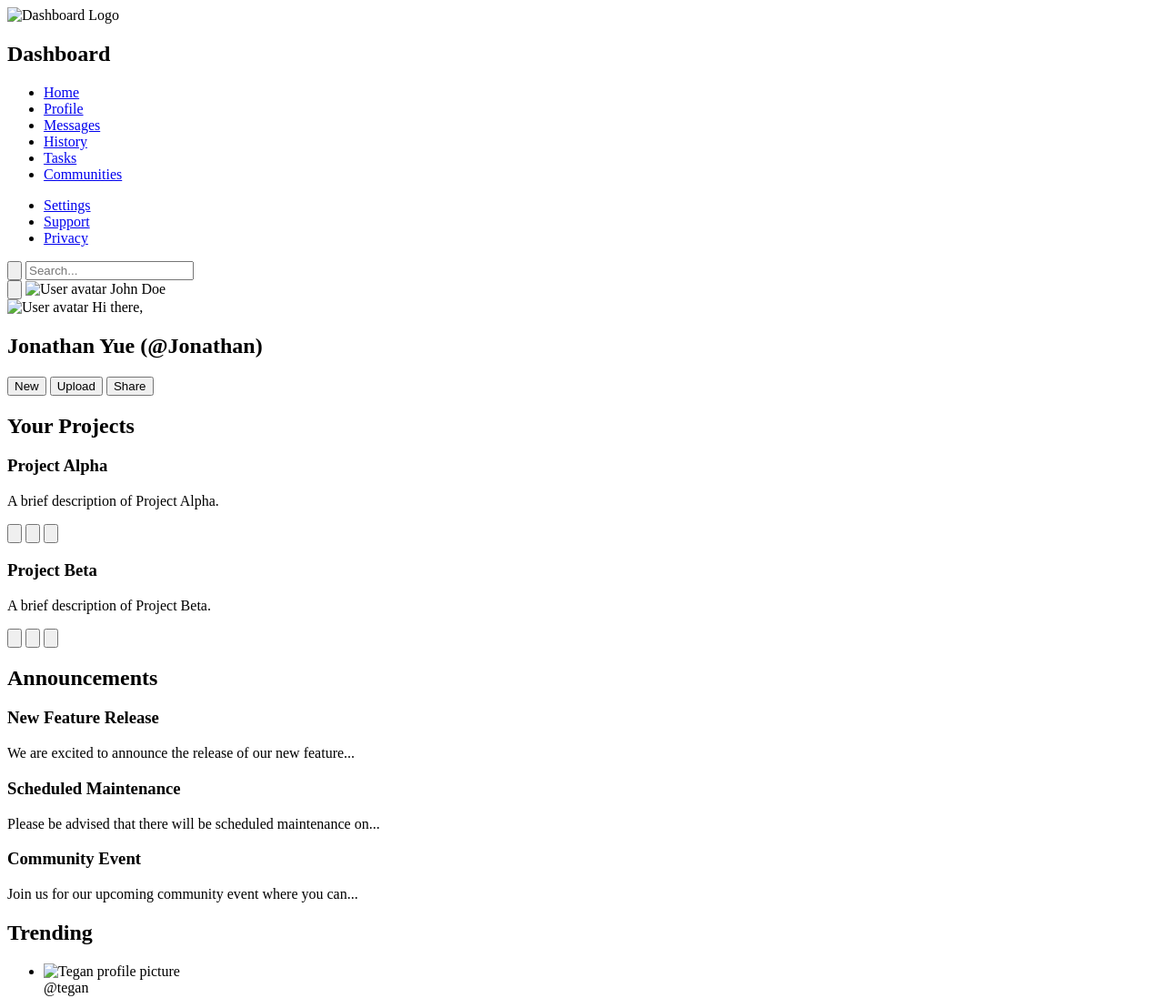
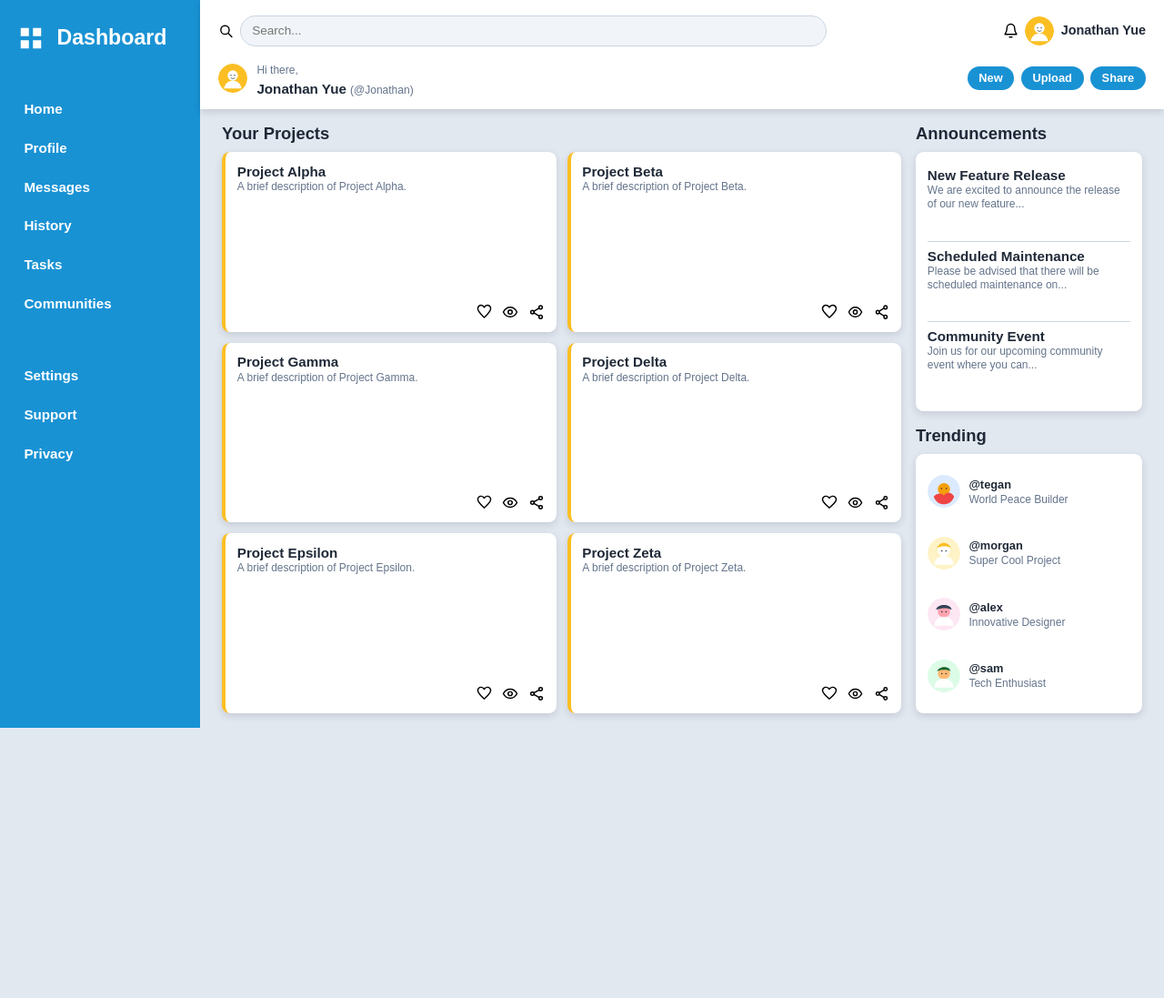
Before and after one commit to YueKnowWho/admin_dashboard, a plain HTML site: page index.html in a window 1280 px wide. Shown: the top 1097 px of the page at 91% size. After the commit the page ends 800 px from the top, so only its background shows below. Drawn offline with Linux system fonts and the light colour scheme.

Commit message:
finish dashboard styling

```diff
--- a/css/styles.css
+++ b/css/styles.css
@@ -0,0 +1,434 @@
+:root {
+    --color-sidebar: #1992d4;
+    --color-sidebar-dark: #147bb3;
+    --color-page: #e2e8f0;
+    --color-surface: #ffffff;
+    --color-text: #1f2937;
+    --color-muted: #64748b;
+    --color-border: #cbd5e1;
+    --color-accent: #fbbf24;
+    --shadow-card: 0 3px 8px rgb(15 23 42 / 14%);
+    --font-body: Arial, Helvetica, sans-serif;
+}
+
+* {
+    box-sizing: border-box;
+}
+
+html,
+body {
+    height: 100%;
+    margin: 0;
+}
+
+body {
+    display: grid;
+    grid-template-columns: 220px minmax(0, 1fr);
+    grid-template-rows: 120px minmax(0, 1fr);
+    min-height: 100vh;
+    overflow: hidden;
+    background: var(--color-page);
+    color: var(--color-text);
+    font-family: var(--font-body);
+    font-size: 16px;
+    line-height: 1.4;
+}
+
+h1,
+h2,
+h3,
+p {
+    margin: 0;
+}
+
+button,
+input {
+    font: inherit;
+}
+
+img {
+    display: block;
+    max-width: 100%;
+}
+
+.sidebar {
+    grid-column: 1;
+    grid-row: 1 / 3;
+    min-width: 0;
+    min-height: 0;
+    padding: 1.5rem 1rem;
+    overflow: hidden;
+    background: var(--color-sidebar);
+    color: #ffffff;
+}
+
+.sidebar-header {
+    display: flex;
+    align-items: center;
+    gap: 0.65rem;
+    margin-bottom: 2.5rem;
+}
+
+.sidebar-logo {
+    width: 2.25rem;
+    height: 2.25rem;
+    object-fit: contain;
+}
+
+.sidebar-title {
+    font-size: 1.45rem;
+    line-height: 1.1;
+}
+
+.sidebar-nav ul {
+    display: grid;
+    gap: 0.25rem;
+    margin: 0;
+    padding: 0;
+    list-style: none;
+}
+
+.nav-secondary {
+    margin-top: 2.5rem !important;
+}
+
+.sidebar-nav a {
+    display: block;
+    padding: 0.55rem 0.65rem;
+    border-radius: 0.4rem;
+    color: inherit;
+    font-size: 0.95rem;
+    font-weight: 700;
+    text-decoration: none;
+}
+
+.sidebar-nav a:hover,
+.sidebar-nav a:focus-visible {
+    background: var(--color-sidebar-dark);
+}
+
+.top-bar {
+    grid-column: 2;
+    grid-row: 1;
+    display: grid;
+    grid-template-columns: minmax(0, 2fr) minmax(180px, 1fr);
+    grid-template-rows: repeat(2, minmax(0, 1fr));
+    gap: 0.25rem 1rem;
+    min-width: 0;
+    min-height: 0;
+    padding: 0.6rem 1.25rem;
+    background: var(--color-surface);
+    box-shadow: var(--shadow-card);
+    z-index: 1;
+}
+
+.search-form {
+    display: flex;
+    align-items: center;
+    gap: 0.45rem;
+    min-width: 0;
+}
+
+.search-form input {
+    width: 100%;
+    min-width: 0;
+    padding: 0.4rem 0.75rem;
+    border: 1px solid var(--color-border);
+    border-radius: 999px;
+    outline: none;
+    background: #f1f5f9;
+    color: var(--color-text);
+    font-size: 0.85rem;
+}
+
+.search-form input:focus {
+    border-color: var(--color-sidebar);
+    box-shadow: 0 0 0 2px rgb(25 146 212 / 20%);
+}
+
+.user-profile,
+.user-greeting,
+.user-actions {
+    display: flex;
+    align-items: center;
+    min-width: 0;
+}
+
+.user-profile {
+    justify-content: flex-end;
+    gap: 0.45rem;
+}
+
+.user-greeting {
+    display: grid;
+    grid-template-columns: auto minmax(0, 1fr);
+    grid-template-rows: auto auto;
+    column-gap: 0.65rem;
+    align-items: center;
+}
+
+.user-greeting .user-avatar {
+    grid-column: 1;
+    grid-row: 1 / 3;
+}
+
+.user-greeting .greeting-subtext {
+    grid-column: 2;
+    grid-row: 1;
+    align-self: end;
+    color: var(--color-muted);
+    font-size: 0.75rem;
+}
+
+.user-greeting .user-name {
+    grid-column: 2;
+    grid-row: 2;
+    margin: 0;
+    font-size: 0.95rem;
+}
+
+.user-name {
+    overflow-wrap: anywhere;
+    font-size: 0.9rem;
+    font-weight: 700;
+    line-height: 1.2;
+}
+
+.username {
+    color: var(--color-muted);
+    font-size: 0.75rem;
+    font-weight: 400;
+}
+
+.user-avatar {
+    width: 2rem;
+    height: 2rem;
+    flex: 0 0 auto;
+    border-radius: 50%;
+    object-fit: cover;
+}
+
+.notification-icon,
+.search-icon {
+    width: 1.1rem;
+    height: 1.1rem;
+}
+
+.user-actions {
+    justify-content: flex-end;
+    gap: 0.45rem;
+}
+
+.button {
+    padding: 0.4rem 0.8rem;
+    border: 0;
+    border-radius: 999px;
+    cursor: pointer;
+    font-size: 0.8rem;
+    font-weight: 700;
+    line-height: 1;
+}
+
+.button--primary {
+    background: var(--color-sidebar);
+    color: #ffffff;
+}
+
+.button--primary:hover,
+.button--primary:focus-visible {
+    background: var(--color-sidebar-dark);
+}
+
+.notification-button,
+.search-form button,
+.project-buttons button {
+    appearance: none;
+    padding: 0;
+    border: 0;
+    background: transparent;
+    cursor: pointer;
+}
+
+.notification-button:focus-visible,
+.search-form button:focus-visible,
+.project-buttons button:focus-visible {
+    outline: 2px solid currentColor;
+    outline-offset: 3px;
+}
+
+.dashboard-content {
+    grid-column: 2;
+    grid-row: 2;
+    display: grid;
+    grid-template-columns: minmax(0, 3fr) minmax(180px, 1fr);
+    grid-template-rows: repeat(2, minmax(0, 1fr));
+    gap: 1rem;
+    min-width: 0;
+    min-height: 0;
+    padding: 1rem 1.5rem;
+    overflow: hidden;
+}
+
+.section-title {
+    margin-bottom: 0.55rem;
+    font-size: 1.15rem;
+    line-height: 1.2;
+}
+
+.projects {
+    grid-column: 1;
+    grid-row: 1 / 3;
+    display: grid;
+    grid-template-rows: auto minmax(0, 1fr);
+    min-width: 0;
+    min-height: 0;
+}
+
+.project-grid {
+    display: grid;
+    grid-template-columns: repeat(2, minmax(0, 1fr));
+    grid-template-rows: repeat(3, minmax(0, 1fr));
+    gap: 0.75rem;
+    min-width: 0;
+    min-height: 0;
+}
+
+.project-card,
+.announcement-card,
+.trending-card {
+    min-width: 0;
+    min-height: 0;
+    border-radius: 0.55rem;
+    background: var(--color-surface);
+    box-shadow: var(--shadow-card);
+}
+
+.project-card {
+    display: flex;
+    flex-direction: column;
+    padding: 0.8rem;
+    overflow: hidden;
+    border-left: 0.3rem solid var(--color-accent);
+}
+
+.project-title,
+.announcement-title {
+    font-size: 0.95rem;
+    line-height: 1.2;
+}
+
+.project-description,
+.announcement-description,
+.user-tagline {
+    color: var(--color-muted);
+    font-size: 0.75rem;
+    line-height: 1.25;
+    overflow-wrap: anywhere;
+}
+
+.project-buttons {
+    display: flex;
+    justify-content: flex-end;
+    gap: 0.7rem;
+    margin-top: auto;
+    padding-top: 0.5rem;
+}
+
+.project-buttons img {
+    width: 1.1rem;
+    height: 1.1rem;
+}
+
+.announcements,
+.trending {
+    display: grid;
+    grid-template-rows: auto minmax(0, 1fr);
+    min-width: 0;
+    min-height: 0;
+}
+
+.announcements {
+    grid-column: 2;
+    grid-row: 1;
+}
+
+.announcement-card {
+    display: grid;
+    grid-template-rows: repeat(3, minmax(0, 1fr));
+    padding: 0.65rem 0.8rem;
+    overflow: hidden;
+}
+
+.announcement {
+    min-height: 0;
+    padding: 0.4rem 0;
+    overflow: hidden;
+}
+
+.announcement + .announcement {
+    border-top: 1px solid var(--color-border);
+}
+
+.announcement-description {
+    display: -webkit-box;
+    overflow: hidden;
+    -webkit-box-orient: vertical;
+    -webkit-line-clamp: 2;
+}
+
+.trending {
+    grid-column: 2;
+    grid-row: 2;
+}
+
+.trending-card {
+    padding: 0.65rem 0.8rem;
+    overflow: hidden;
+}
+
+.trending-list {
+    display: grid;
+    grid-template-rows: repeat(4, minmax(0, 1fr));
+    gap: 0.35rem;
+    height: 100%;
+    margin: 0;
+    padding: 0;
+    list-style: none;
+}
+
+.trending-item {
+    display: flex;
+    align-items: center;
+    gap: 0.6rem;
+    min-width: 0;
+}
+
+.trending-avatar {
+    width: 2.25rem;
+    height: 2.25rem;
+    flex: 0 0 auto;
+    border-radius: 50%;
+    object-fit: cover;
+}
+
+.trending-info {
+    min-width: 0;
+}
+
+.user-handle {
+    display: block;
+    font-size: 0.8rem;
+    font-weight: 700;
+}
+
+@media (max-width: 800px) {
+    .top-bar,
+    .dashboard-content {
+        padding-inline: 1rem;
+    }
+
+    .dashboard-content {
+        grid-template-columns: minmax(0, 1fr) minmax(150px, 0.8fr);
+        gap: 0.75rem;
+    }
+}
--- a/index.html
+++ b/index.html
@@ -34,15 +34,10 @@
         </ul>
       </nav>
     </aside>
-    <div class="main-content">
     <header class="top-bar">
       <form action="/search" method="GET" class="search-form">
         <button type="submit" aria-label="Submit Search">
-            <img
-              src="assets/icons/search.svg"
-              alt=""
-              class="search-icon"
-            />
+          <img src="assets/icons/search.svg" alt="" class="search-icon" />
         </button>
         <input
           type="search"
@@ -64,15 +59,15 @@
           />
         </button>
         <img
-            src="assets/avatars/user-avatar.png"
+          src="assets/avatars/user-avatar.svg"
           alt="User avatar"
           class="user-avatar"
         />
-          <span class="user-name">John Doe</span>
+        <span class="user-name">Jonathan Yue</span>
       </div>
       <div class="user-greeting">
         <img
-            src="assets/avatars/user-avatar.png"
+          src="assets/avatars/user-avatar.svg"
           alt="User avatar"
           class="user-avatar"
         />
@@ -90,6 +85,7 @@
     <main class="dashboard-content">
       <section class="projects" aria-labelledby="projects-heading">
         <h2 id="projects-heading" class="section-title">Your Projects</h2>
+        <div class="project-grid">
           <article class="project-card">
             <h3 class="project-title">Project Alpha</h3>
             <p class="project-description">
@@ -148,11 +144,126 @@
               </button>
             </div>
           </article>
+          <article class="project-card">
+            <h3 class="project-title">Project Gamma</h3>
+            <p class="project-description">
+              A brief description of Project Gamma.
+            </p>
+            <div class="project-buttons">
+              <button
+                type="button"
+                class="favorite-btn"
+                aria-label="Favorite Project Gamma"
+              >
+                <img src="assets/icons/favorite.svg" alt="" />
+              </button>
+              <button
+                type="button"
+                class="preview-btn"
+                aria-label="Preview Project Gamma"
+              >
+                <img src="assets/icons/preview.svg" alt="" />
+              </button>
+              <button
+                type="button"
+                class="share-btn"
+                aria-label="Share Project Gamma"
+              >
+                <img src="assets/icons/share.svg" alt="" />
+              </button>
+            </div>
+          </article>
+          <article class="project-card">
+            <h3 class="project-title">Project Delta</h3>
+            <p class="project-description">
+              A brief description of Project Delta.
+            </p>
+            <div class="project-buttons">
+              <button
+                type="button"
+                class="favorite-btn"
+                aria-label="Favorite Project Delta"
+              >
+                <img src="assets/icons/favorite.svg" alt="" />
+              </button>
+              <button
+                type="button"
+                class="preview-btn"
+                aria-label="Preview Project Delta"
+              >
+                <img src="assets/icons/preview.svg" alt="" />
+              </button>
+              <button
+                type="button"
+                class="share-btn"
+                aria-label="Share Project Delta"
+              >
+                <img src="assets/icons/share.svg" alt="" />
+              </button>
+            </div>
+          </article>
+          <article class="project-card">
+            <h3 class="project-title">Project Epsilon</h3>
+            <p class="project-description">
+              A brief description of Project Epsilon.
+            </p>
+            <div class="project-buttons">
+              <button
+                type="button"
+                class="favorite-btn"
+                aria-label="Favorite Project Epsilon"
+              >
+                <img src="assets/icons/favorite.svg" alt="" />
+              </button>
+              <button
+                type="button"
+                class="preview-btn"
+                aria-label="Preview Project Epsilon"
+              >
+                <img src="assets/icons/preview.svg" alt="" />
+              </button>
+              <button
+                type="button"
+                class="share-btn"
+                aria-label="Share Project Epsilon"
+              >
+                <img src="assets/icons/share.svg" alt="" />
+              </button>
+            </div>
+          </article>
+          <article class="project-card">
+            <h3 class="project-title">Project Zeta</h3>
+            <p class="project-description">
+              A brief description of Project Zeta.
+            </p>
+            <div class="project-buttons">
+              <button
+                type="button"
+                class="favorite-btn"
+                aria-label="Favorite Project Zeta"
+              >
+                <img src="assets/icons/favorite.svg" alt="" />
+              </button>
+              <button
+                type="button"
+                class="preview-btn"
+                aria-label="Preview Project Zeta"
+              >
+                <img src="assets/icons/preview.svg" alt="" />
+              </button>
+              <button
+                type="button"
+                class="share-btn"
+                aria-label="Share Project Zeta"
+              >
+                <img src="assets/icons/share.svg" alt="" />
+              </button>
+            </div>
+          </article>
+        </div>
       </section>
       <section class="announcements" aria-labelledby="announcements-heading">
-          <h2 id="announcements-heading" class="section-title">
-            Announcements
-          </h2>
+        <h2 id="announcements-heading" class="section-title">Announcements</h2>
         <div class="announcement-card">
           <article class="announcement">
             <h3 class="announcement-title">New Feature Release</h3>
@@ -180,7 +291,7 @@
           <ul class="trending-list">
             <li class="trending-item">
               <img
-                  src="assets/avatars/tegan.png"
+                src="assets/avatars/tegan.svg"
                 alt="Tegan profile picture"
                 class="trending-avatar"
               />
@@ -192,7 +303,7 @@
 
             <li class="trending-item">
               <img
-                  src="assets/avatars/morgan.png"
+                src="assets/avatars/morgan.svg"
                 alt="Morgan profile picture"
                 class="trending-avatar"
               />
@@ -204,7 +315,7 @@
 
             <li class="trending-item">
               <img
-                  src="assets/avatars/alex.png"
+                src="assets/avatars/alex.svg"
                 alt="Alex profile picture"
                 class="trending-avatar"
               />
@@ -215,7 +326,7 @@
             </li>
             <li class="trending-item">
               <img
-                  src="assets/avatars/sam.png"
+                src="assets/avatars/sam.svg"
                 alt="Sam profile picture"
                 class="trending-avatar"
               />
@@ -228,6 +339,5 @@
         </div>
       </section>
     </main>
-    </div>
   </body>
 </html>
```
Also changed, not shown: assets/avatars/alex.svg (added), assets/avatars/morgan.svg (added), assets/avatars/sam.svg (added), assets/avatars/tegan.svg (added), assets/avatars/user-avatar.svg (added), assets/icons/favorite.svg (added), assets/icons/notification.svg (added), assets/icons/preview.svg (added), assets/icons/search.svg (added), assets/icons/share.svg (added), assets/images/dashboard-logo.svg (added). Lines whose indentation alone changed are shown as unchanged.
